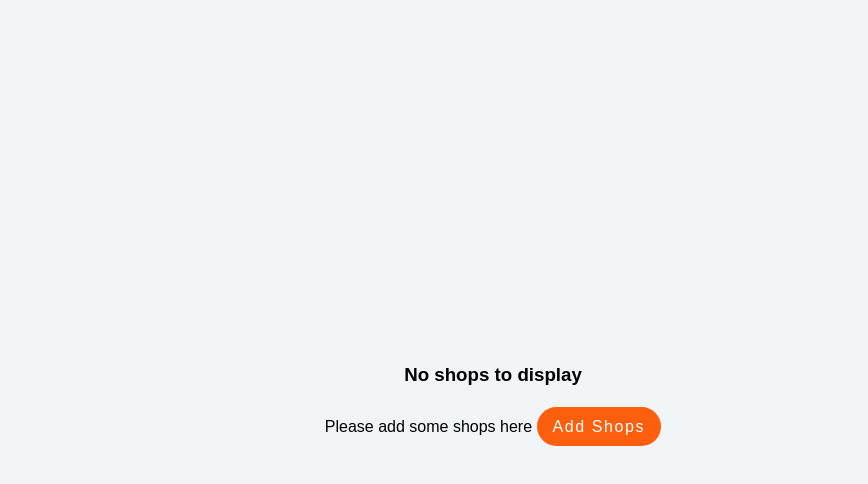
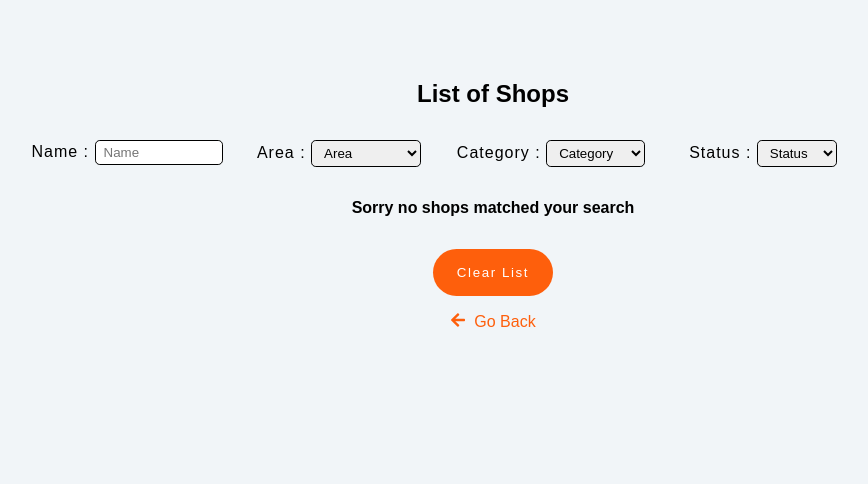
Before and after one commit to chirag-08x/shop-list, a React (Create React App) app: page /view in a window 1280 px wide. Shown: the top 484 px of the page, without its empty margins (147-1015 px from the left). Built offline with nearby package versions, Linux system fonts and the light colour scheme.

Commit message:
view items done

```diff
--- a/src/components/table.jsx
+++ b/src/components/table.jsx
@@ -68,6 +68,10 @@ const Wrapper = styled.section`
     border-radius: 0.3rem;
     padding: 1rem;
 
+    p {
+      font-size: 0.875rem;
+    }
+
     .btns {
       button {
         background: transparent;
@@ -92,4 +96,12 @@ const Wrapper = styled.section`
       }
     }
   }
+
+  @media (min-width: 768px) {
+    article {
+      p {
+        font-size: 1rem;
+      }
+    }
+  }
 `;
--- a/src/features/filters/filter_slice.jsx
+++ b/src/features/filters/filter_slice.jsx
@@ -62,10 +62,30 @@ const filterSlice = createSlice({
 
       state.filteredShops = newValues;
     },
+
+    // clearList: (state, action) => {
+    //   return (state = {
+    //     filteredShops: ,
+    //     name: "",
+    //     area: "area",
+    //     category: "category",
+    //     status: "status",
+    //   });
+    // },
+
+    getItems: (state, action) => {
+      state.filteredShops = [...action.payload];
+    },
   },
 });
 
 export default filterSlice.reducer;
 
-export const { resetToDefault, removeItem, updateFilters, applyFilter } =
-  filterSlice.actions;
+export const {
+  resetToDefault,
+  removeItem,
+  updateFilters,
+  applyFilter,
+  // clearList,
+  getItems,
+} = filterSlice.actions;
--- a/src/features/shop/shop_slice.jsx
+++ b/src/features/shop/shop_slice.jsx
@@ -27,9 +27,14 @@ const shopSlice = createSlice({
       state.shopItems = [...newItems];
       localStorage.setItem("items", JSON.stringify([...state.shopItems]));
     },
+
+    clearList: (state, action) => {
+      state.shopItems = [];
+      localStorage.removeItem("items");
+    },
   },
 });
 
 export default shopSlice.reducer;
 
-export const { addItemsToList, removeListItem } = shopSlice.actions;
+export const { addItemsToList, removeListItem, clearList } = shopSlice.actions;
--- a/src/pages/addItems.jsx
+++ b/src/pages/addItems.jsx
@@ -221,15 +221,6 @@ const Wrapper = styled.section`
     background-color: var(--clr-white);
     padding: 3rem;
     border-radius: 0.5rem;
-
-    .back-btn {
-      display: flex;
-      justify-content: center;
-      align-items: center;
-      margin-top: 1rem;
-      gap: 0 0.5rem;
-      color: var(--clr-primary-1);
-    }
   }
 
   .form {
--- a/src/pages/viewItems.jsx
+++ b/src/pages/viewItems.jsx
@@ -5,10 +5,14 @@ import {
   resetToDefault,
   updateFilters,
   applyFilter,
+  // clearList,
+  getItems,
 } from "../features/filters/filter_slice";
 import { areas, category as cat } from "../utils/helper";
 import ItemsTable from "../components/table";
 import { Link } from "react-router-dom";
+import { FaArrowLeft } from "react-icons/fa";
+import { clearList } from "../features/shop/shop_slice";
 
 const ViewItems = () => {
   const { filteredShops, name, area, category, status } = useSelector(
@@ -31,21 +35,26 @@ const ViewItems = () => {
     // eslint-disable-next-line
   }, []);
 
-  if (filteredShops.length < 1) {
-    return (
-      <EmptyWrapper>
-        <h3>No shops to display</h3>
-        <p>
-          Please add some shops here{" "}
-          <span>
-            <Link to={"/add"} className="btn">
-              add shops
-            </Link>
-          </span>{" "}
-        </p>
-      </EmptyWrapper>
-    );
-  }
+  useEffect(() => {
+    dispatch(getItems([...shopItems]));
+    // eslint-disable-next-line
+  }, [shopItems]);
+
+  // if (filteredShops.length < 1) {
+  //   return (
+  //     <EmptyWrapper>
+  //       <h3>No shops to display</h3>
+  //       <p>
+  //         Please add some shops here{" "}
+  //         <span>
+  //           <Link to={"/add"} className="btn">
+  //             add shops
+  //           </Link>
+  //         </span>{" "}
+  //       </p>
+  //     </EmptyWrapper>
+  //   );
+  // }
 
   return (
     <Wrapper>
@@ -114,7 +123,25 @@ const ViewItems = () => {
           </select>
         </div>
       </form>
-      <ItemsTable />
+      {filteredShops.length > 1 ? (
+        <ItemsTable />
+      ) : (
+        <div style={{ marginTop: "1rem" }}>
+          <h4>Sorry no shops matched your search</h4>
+        </div>
+      )}
+      <section className="btns">
+        <button className="btn" onClick={() => dispatch(clearList())}>
+          clear list
+        </button>
+        <Link to={"/"} className="back-btn">
+          {" "}
+          <span>
+            <FaArrowLeft />
+          </span>{" "}
+          go back
+        </Link>
+      </section>
     </Wrapper>
   );
 };
@@ -143,10 +170,11 @@ const Wrapper = styled.section`
     label {
       text-transform: capitalize;
       letter-spacing: 1px;
+      font-size: 0.875rem;
     }
 
     input {
-      width: 8rem;
+      width: 6.5rem;
       border-radius: 0.3rem;
       border: 1px solid black;
       padding: 0.25rem 0.5rem;
@@ -164,6 +192,21 @@ const Wrapper = styled.section`
       }
     }
   }
+
+  .btns {
+    margin-top: 1rem;
+  }
+
+  @media (min-width: 768px) {
+    .form {
+      input {
+        width: 8rem;
+      }
+      label {
+        font-size: 1rem;
+      }
+    }
+  }
 `;
 
 const EmptyWrapper = styled.section`
--- a/src/style.css
+++ b/src/style.css
@@ -82,3 +82,13 @@ body {
   box-shadow: var(--dark-shadow);
   transition: var(--transition);
 }
+
+.back-btn {
+  display: flex;
+  justify-content: center;
+  align-items: center;
+  margin-top: 1rem;
+  gap: 0 0.5rem;
+  color: var(--clr-primary-1);
+  text-transform: capitalize;
+}
```
